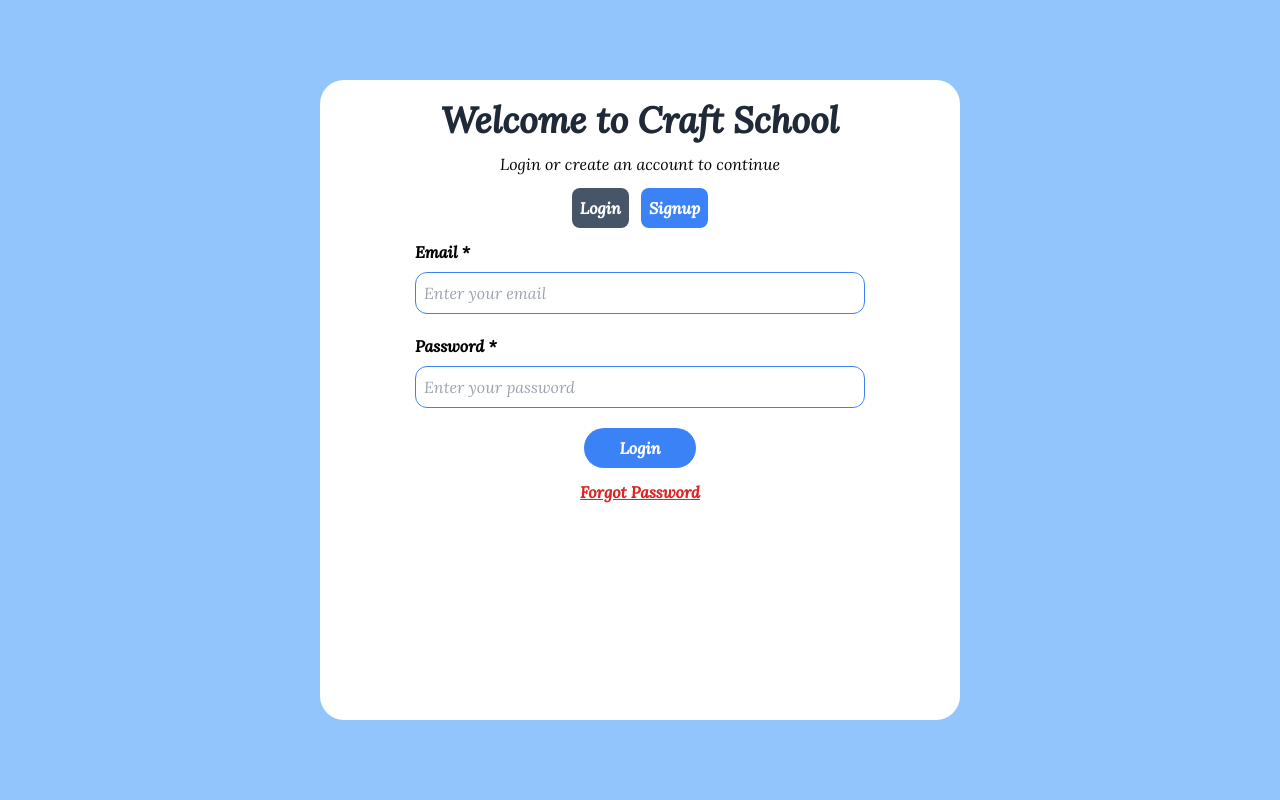
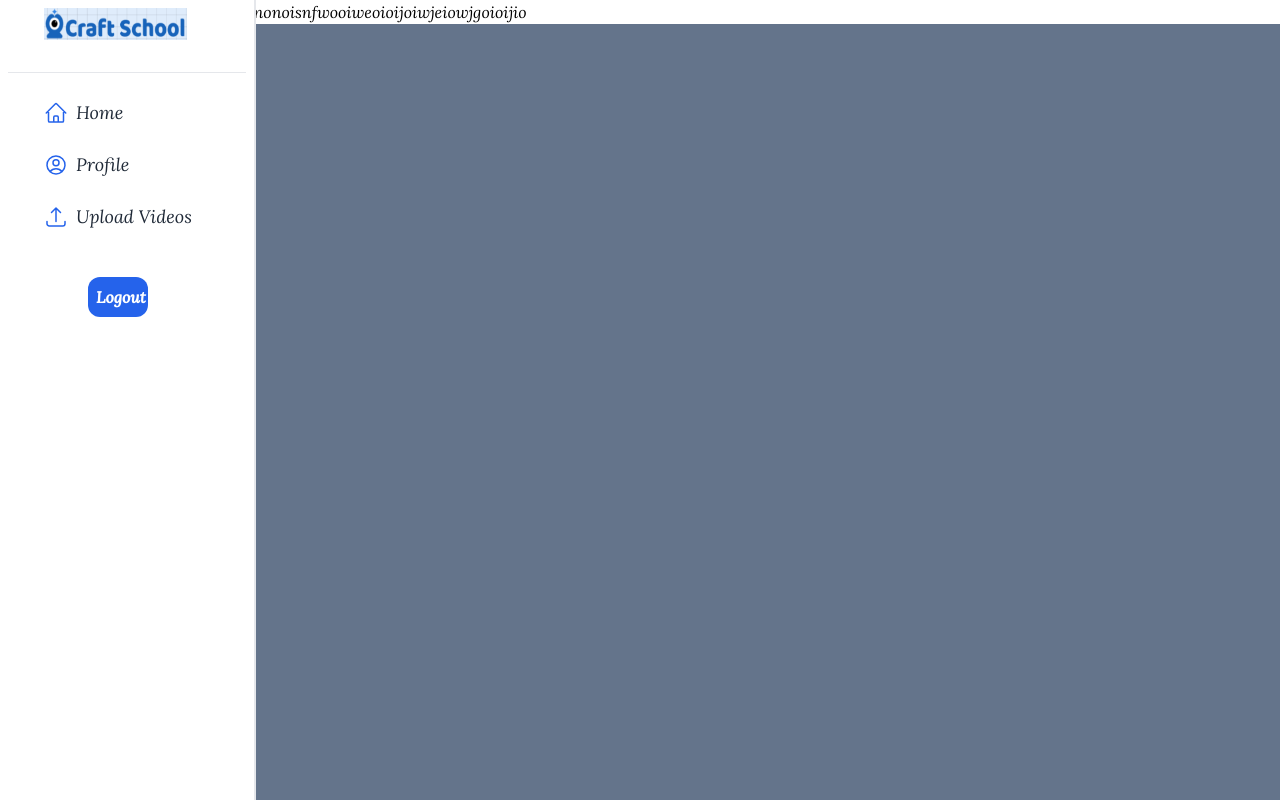
Before and after one commit to Vixs101/web_based_presentation_system, a React (Vite) app: page / in a window 1280 px wide. Built offline with nearby package versions, Linux system fonts and the light colour scheme.

Commit message:
made the sidebar responsive

```diff
--- /dev/null
+++ b/src/components/ProtectedRoute.tsx
@@ -0,0 +1,28 @@
+import React from "react";
+import { PropsWithChildren, useEffect } from "react";
+import { Outlet } from "react-router-dom";
+import Sidebar from "./Sidebar";
+type ProtectedRouteProps = PropsWithChildren;
+
+export default function ProtectedRoute({ children }: ProtectedRouteProps) {
+  //define a variable that will store whether a user is signed in or not
+
+  //define a variable that will useNavigate from reactrouter-dom to navigate the user to the signin page
+
+  //use use effect to execute the useNavigate function
+  //replace true in the useeffect will prevent the user from going back to the previous page.
+  //   useEffect(()=> {
+  //     if (user === null) {
+  //         navigate('/signin', {replace: true});
+  //     }
+  //   }, [navigate, user]);
+
+  return (
+    <div className="flex h-screen ">
+      <Sidebar />
+      <div className="flex-grow overflow-auto ml">
+        <Outlet />
+      </div>
+    </div>
+  );
+}
--- a/src/components/Sidebar.tsx
+++ b/src/components/Sidebar.tsx
@@ -3,15 +3,17 @@ import { Link } from "react-router-dom";
 
 function Sidebar() {
   return (
-    <div className="flex flex-col gap-5 h-full fixed w-1/5 p-2 border-r-2 bg-white">
+    <div className="">
+      <div className="hidden md:flex flex-col gap-5 h-full overflow-auto fixed md:w-1/4 lg:w-1/5 p-2 border-r-2 bg-white text-gray-800">
         <img
           src="/images/logo.png"
           alt="craft School logo"
           className=" h-8 w-3/4 pl-9"
         />
         <hr className="w-full mt-3 bg-blue-500" />
-      <ul className="flex flex-col gap-3 pl-9 text-lg">
-        <li className="flex gap-2">
+        <ul className="flex flex-col gap-3 text-lg">
+          <Link to="/">
+            <li className="flex gap-2 hover:bg-slate-300 h-10 items-center pl-9">
               <svg
                 xmlns="http://www.w3.org/2000/svg"
                 fill="none"
@@ -26,10 +28,11 @@ function Sidebar() {
                   d="m2.25 12 8.954-8.955c.44-.439 1.152-.439 1.591 0L21.75 12M4.5 9.75v10.125c0 .621.504 1.125 1.125 1.125H9.75v-4.875c0-.621.504-1.125 1.125-1.125h2.25c.621 0 1.125.504 1.125 1.125V21h4.125c.621 0 1.125-.504 1.125-1.125V9.75M8.25 21h8.25"
                 />
               </svg>
-          <Link to="/home">Home</Link>
+              Home
             </li>
-
-        <li className="flex gap-2">
+          </Link>
+          <Link to="/profile">
+            <li className="flex gap-2 hover:bg-slate-300 h-10 items-center pl-9">
               <svg
                 xmlns="http://www.w3.org/2000/svg"
                 fill="none"
@@ -44,10 +47,11 @@ function Sidebar() {
                   d="M17.982 18.725A7.488 7.488 0 0 0 12 15.75a7.488 7.488 0 0 0-5.982 2.975m11.963 0a9 9 0 1 0-11.963 0m11.963 0A8.966 8.966 0 0 1 12 21a8.966 8.966 0 0 1-5.982-2.275M15 9.75a3 3 0 1 1-6 0 3 3 0 0 1 6 0Z"
                 />
               </svg>
-
-          <Link to="/profile">Profile</Link>
+              Profile
             </li>
-        <li className="flex gap-2">
+          </Link>
+          <Link to="/upload_videos">
+            <li className="flex gap-2 hover:bg-slate-300 h-10 items-center pl-9">
               <svg
                 xmlns="http://www.w3.org/2000/svg"
                 fill="none"
@@ -62,12 +66,14 @@ function Sidebar() {
                   d="M3 16.5v2.25A2.25 2.25 0 0 0 5.25 21h13.5A2.25 2.25 0 0 0 21 18.75V16.5m-13.5-9L12 3m0 0 4.5 4.5M12 3v13.5"
                 />
               </svg>
-          <Link to="/upload_videos">Upload Videos</Link>
+              Upload Videos
             </li>
+          </Link>
         </ul>
-      <button className="rounded-xl text-white font-bold p-2 bg-blue-600 md:w-3/12 ml-20 mt-5">
+        <button className="rounded-xl text-white font-bold p-2 bg-blue-600 hover:bg-blue-500 md:w-3/12 ml-20 mt-5">
           Logout
         </button>
+      </div>
     </div>
   );
 }
--- a/src/main.jsx
+++ b/src/main.jsx
@@ -1,32 +1,33 @@
 import React from "react";
 import ReactDOM from "react-dom/client";
-import { createBrowserRouter, RouterProvider } from "react-router-dom";
+import {
+  createBrowserRouter,
+  createRoutesFromElements,
+  Route,
+  RouterProvider,
+} from "react-router-dom";
 import "./index.css";
 import LoginPage from "./pages/LoginPage";
 import Home from "./pages/Home";
 import Profile from "./pages/Profile";
 import UploadVideos from "./pages/UploadVideos";
-import Sidebar from "./components/Sidebar";
+import ProtectedRoute from "./components/ProtectedRoute";
 
-const router = createBrowserRouter([
-  {
-    path: "/",
-    element: <LoginPage />,
-  },
-  {
-    path: "/home",
-    element: <Home />,
-  },
-  {
-    path:'/profile',
-    element:<Profile/>
-  },
-  {
-    path: '/upload_videos',
-    element: <UploadVideos/>
-  },
-]);
-
+const router = createBrowserRouter(
+  createRoutesFromElements(
+    <>
+      <Route path="/login" element={<LoginPage />} />
+      <Route
+        path="/"
+        element={<ProtectedRoute />}
+      >
+        <Route index element={<Home />} />
+        <Route path="profile" element={<Profile />} />
+        <Route path="upload_videos" element={<UploadVideos />} />
+      </Route>
+    </>
+  )
+);
 
 ReactDOM.createRoot(document.getElementById("root")).render(
   <React.StrictMode>
--- a/src/pages/Home.tsx
+++ b/src/pages/Home.tsx
@@ -1,12 +1,27 @@
-import React from 'react';
-import Sidebar from '../components/Sidebar';
+import React from "react";
 
 function Home() {
   return (
     <>
-    <Sidebar/>
+      <div>
+        dokknononnwonondoijkldasdasdnsnonoisnfwooiweoioijoiwjeiowjgoioijio
+      </div>
+      <div className="w-full h-40 bg-slate-500"></div>
+      <div className='w-full h-40 bg-slate-500'></div>
+      <div className='w-full h-40 bg-slate-500'></div>
+      <div className='w-full h-40 bg-slate-500'></div>
+      <div className='w-full h-40 bg-slate-500'></div>
+      <div className='w-full h-40 bg-slate-500'></div>
+      <div className='w-full h-40 bg-slate-500'></div>
+      <div className='w-full h-40 bg-slate-500'></div>
+      <div className='w-full h-40 bg-slate-500'></div>
+      <div className='w-full h-40 bg-slate-500'></div>
+      <div className='w-full h-40 bg-slate-500'></div>
+      <div className='w-full h-40 bg-slate-500'></div>
+      <div className='w-full h-40 bg-slate-500'></div>
+      <div className='w-full h-40 bg-slate-500'></div>
     </>
-  )
+  );
 }
 
-export default Home
+export default Home;
--- a/src/pages/LoginPage.tsx
+++ b/src/pages/LoginPage.tsx
@@ -30,7 +30,7 @@ function LoginPage() {
         </div>
         <form className="w-3/4">
           <div className="flex flex-col gap-2 items-start mb-5">
-            <label htmlFor="email" className="font-semibold">Email *</label>
+            <label htmlFor="email" className="font-semibold text-gray-800">Email *</label>
             <input
               type="email"
               name="email"
@@ -40,7 +40,7 @@ function LoginPage() {
           </div>
 
           <div className="flex flex-col gap-2 items-start mb-5">
-            <label htmlFor="password" className="font-semibold">Password *</label>
+            <label htmlFor="password" className="font-semibold text-gray-800">Password *</label>
             <input
               type="password"
               name="password"
```
Lines whose indentation alone changed are shown as unchanged.
